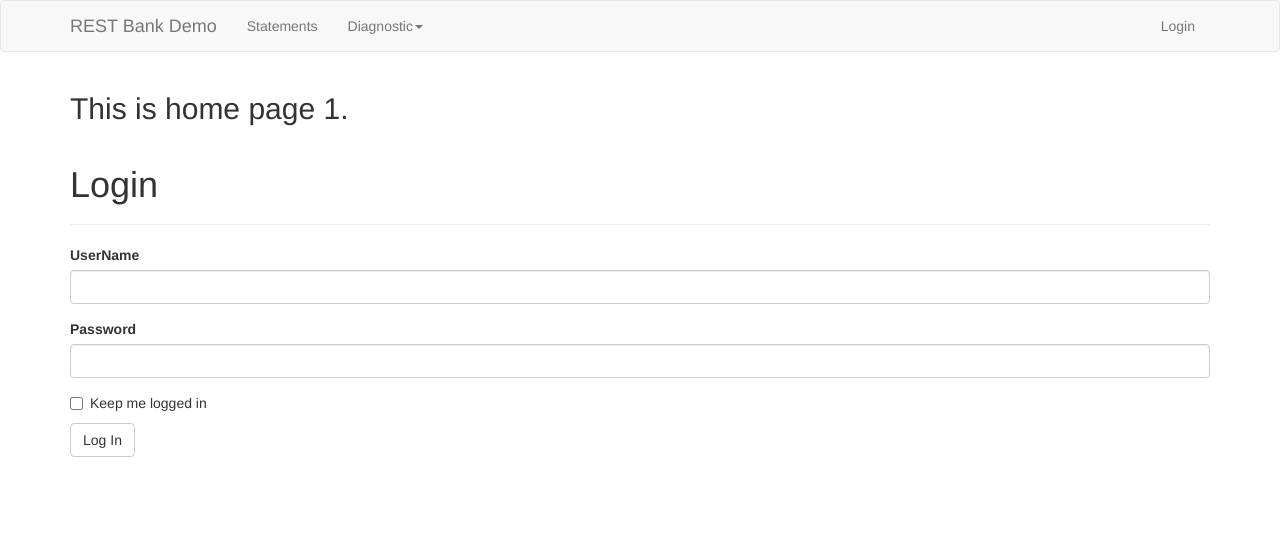
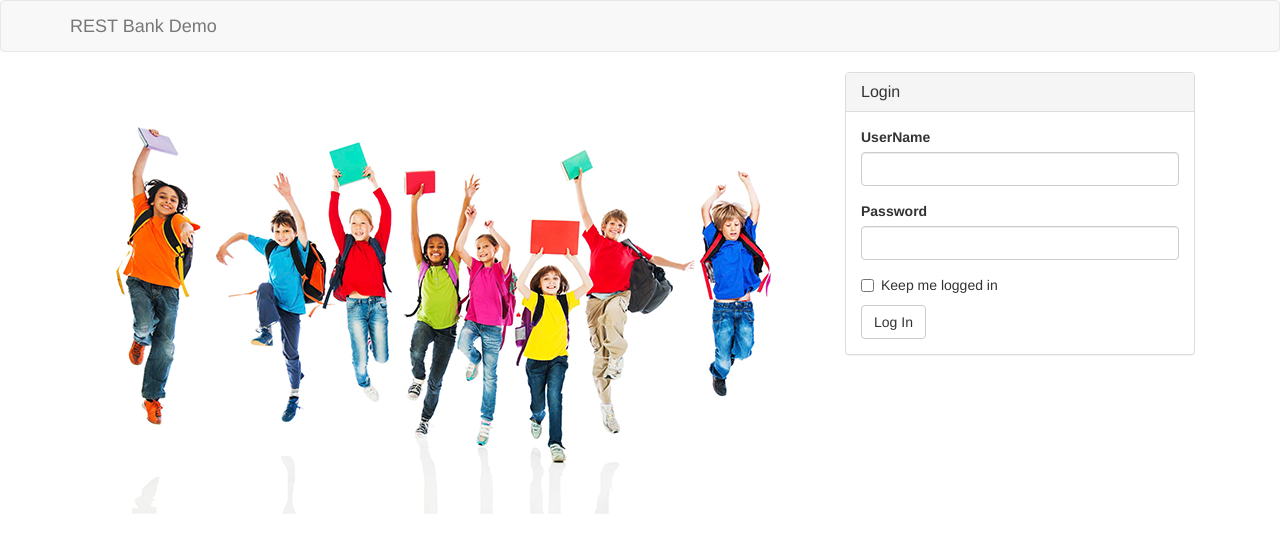
Before and after one commit to benjaminhuanghuang/rest_bank_project, a Flask app: page / in a window 1280 px wide. Shown: the top 553 px of the page. Run offline with Flask 2, Linux system fonts and the light colour scheme; parts of the project's set-up code (start-up, migrations or seed data) failed here and were passed over; some libraries are stand-ins or nearby versions.

Commit message:
add style for home-login

```diff
--- a/app/templates/base.html
+++ b/app/templates/base.html
@@ -8,6 +8,7 @@
     <link rel="shortcut icon" href="{{ url_for('static', filename='favicon.ico') }}">
 {% endblock %}
 
+{# menu bar #}
 {% block navbar %}
     <div class="navbar navbar-default" role="navigation">
         <div class="container">
@@ -21,10 +22,10 @@
                 </button>
                 <a class="navbar-brand" href="{{ url_for('home.index') }}">REST Bank Demo</a>
             </div>
+            {% if current_user.is_authenticated %}
                 <div class="collapse navbar-collapse" id="bs-example-navbar-collapse-1">
                     <ul class="nav navbar-nav">
                         <li><a href="{{ url_for('statements.index') }}">Statements</a></li>
-                    {% if current_user.is_authenticated %}
                         <li><a href="">[U]Add</a></li>
                         <li><a href="">[U]Delete</a></li>
                         {% if current_user.is_admin %}
@@ -32,11 +33,12 @@
                                 <a href="">[A]Management</a>
                             </li>
                         {% endif %}
-                    {% endif %}
+
                         <li class="dropdown">
-                        <a href="#" class="dropdown-toggle" data-toggle="dropdown">Diagnostic<b class="caret"></b></a>
+                            <a href="#" class="dropdown-toggle" data-toggle="dropdown">Diagnostic<b
+                                    class="caret"></b></a>
                             <ul class="dropdown-menu">
-                            <li><a href="{{ url_for('diagnostic.index')}}">Diagnostic1</a></li>
+                                <li><a href="{{ url_for('diagnostic.index') }}">Diagnostic1</a></li>
                                 <li><a href="">Test Group 2</a></li>
                             </ul>
                         </li>
@@ -47,8 +49,7 @@
                         {% else %}
                             <li class="dropdown">
                                 <a href="#" class="dropdown-toggle" data-toggle="dropdown"><img
-                                    src=""> {{ current_user.username }} <b
-                                    class="caret"></b></a>
+                                        src=""> {{ current_user.username }} <b class="caret"></b></a>
                                 <ul class="dropdown-menu">
                                     <li><a href="{{ url_for('auth.logout') }}">Logout</a></li>
                                     <li><a href="">Drop Account</a></li>
@@ -57,6 +58,7 @@
                         {% endif %}
                     </ul>
                 </div>
+            {% endif %}
         </div>
     </div>
 {% endblock %}
@@ -69,12 +71,14 @@
                 {{ message }}
             </div>
         {% endfor %}
+        {# content #}
         {% block page_content %}
         {% endblock %}
     </div>
 {% endblock %}
+
 {% block footer %}
-
+    <div>By Benjaminhuanghuang@gmail.com</div>
 {% endblock %}
 
 {% block scripts %}
--- a/app/templates/home/index.html
+++ b/app/templates/home/index.html
@@ -2,9 +2,20 @@
 {% import "bootstrap/wtf.html" as wtf %}
 
 {% block page_content %}
-    <h2>This is home page 1.</h2>
-    <div class="page-header">
-        <h1>Login</h1>
+
+    <div layout="row">
+        <div class="col-md-8">
+            <img src="static/image/home.png" width="700" height="467"/>
+        </div>
+        <div class="col-md-4">
+            <div class="panel panel-default">
+                <div class="panel-heading">
+                    <h3 class="panel-title">Login</h3>
+                </div>
+                <div class="panel-body" ng-controller="LoginController">
+                    {{ wtf.quick_form(form) }}
+                </div>
+            </div>
+        </div>
     </div>
-    {{ wtf.quick_form(form) }}
 {% endblock %}
```
Also changed, not shown: app/static/image/home.png (added). Lines whose indentation alone changed are shown as unchanged.
